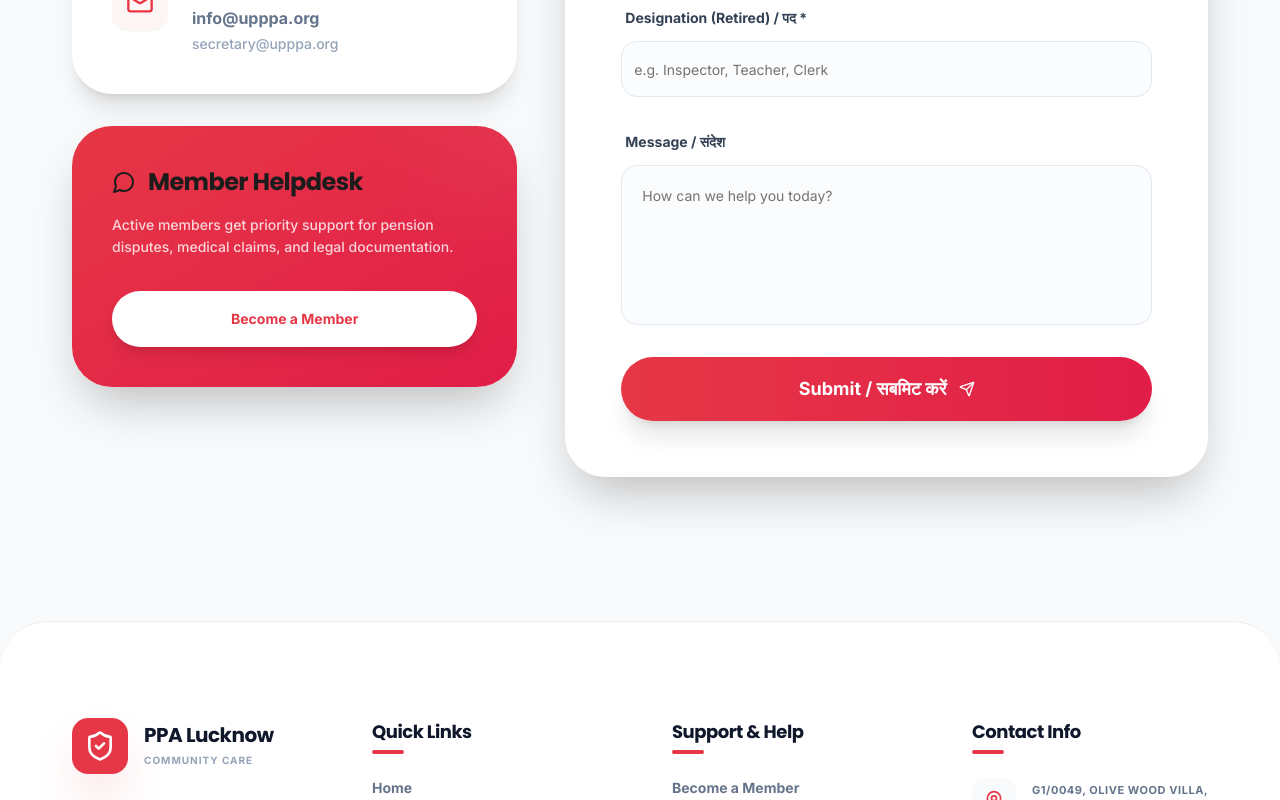
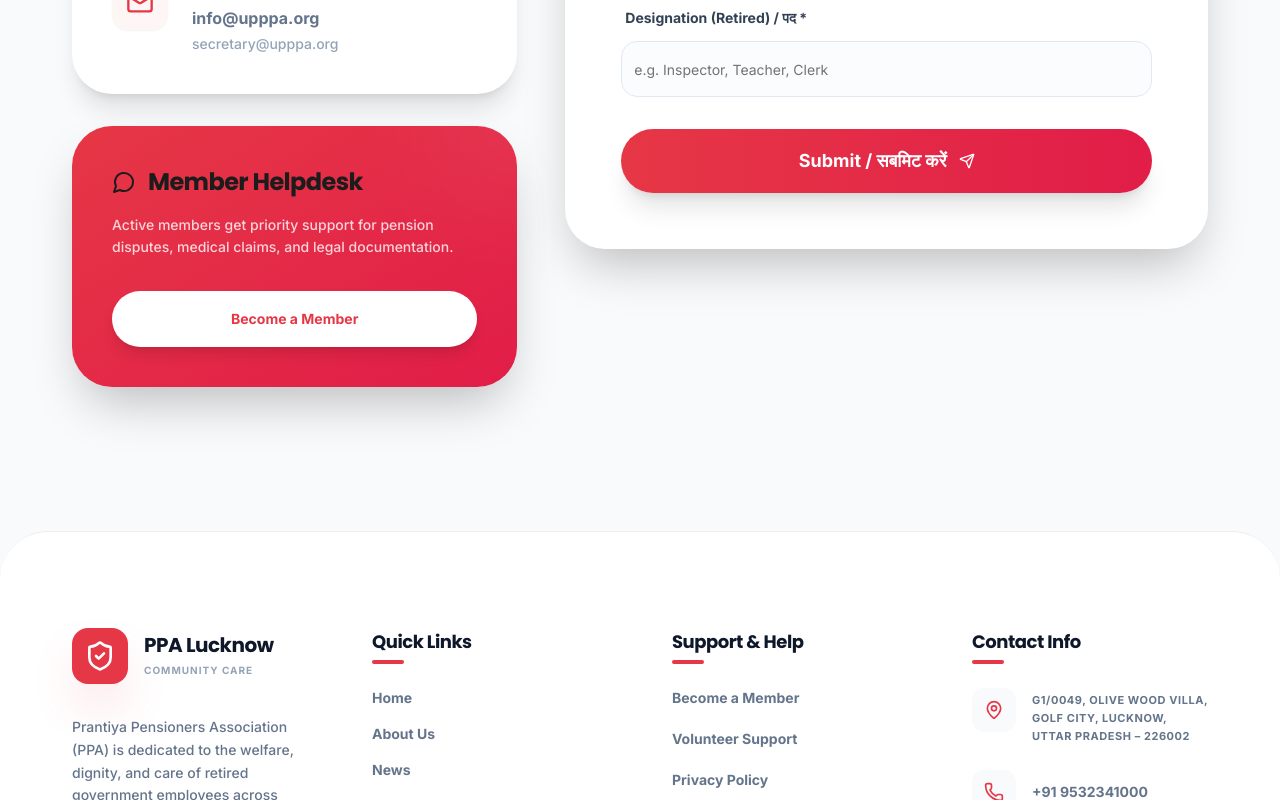
Before and after one commit to mrity222-ai/ppa, a Next.js app: page /contact in a window 1280 px wide. Shown: the part 720-1520 px from the top of the page. Built offline with nearby package versions, Linux system fonts and the light colour scheme.

Commit message:
remove (_for element <Textarea>_)

```diff
--- a/src/app/contact/page.tsx
+++ b/src/app/contact/page.tsx
@@ -5,7 +5,6 @@ import { Navbar } from '@/components/layout/Navbar';
 import { Footer } from '@/components/layout/Footer';
 import { Button } from '@/components/ui/button';
 import { Input } from '@/components/ui/input';
-import { Textarea } from '@/components/ui/textarea';
 import { Label } from '@/components/ui/label';
 import { Mail, Phone, MapPin, Send, MessageCircle, Clock, ShieldCheck } from 'lucide-react';
 import { Card, CardContent } from '@/components/ui/card';
@@ -155,15 +154,6 @@ export default function ContactPage() {
                       />
                     </div>
 
-                    <div className="space-y-3">
-                      <Label htmlFor="message" className="text-sm font-bold text-slate-700 ml-1">Message / संदेश</Label>
-                      <Textarea
-                        id="message"
-                        placeholder="How can we help you today?"
-                        className="min-h-[160px] border-slate-200 focus:border-primary focus:ring-primary/20 transition-all rounded-2xl bg-slate-50/50 resize-none p-5"
-                      />
-                    </div>
-
                     <Button className="w-full h-16 rounded-full text-lg font-bold bg-gradient-to-r from-primary to-rose-600 hover:scale-[1.01] active:scale-95 shadow-xl transition-all flex items-center justify-center gap-3">
                       Submit / सबमिट करें <Send className="w-5 h-5" />
                     </Button>
```
